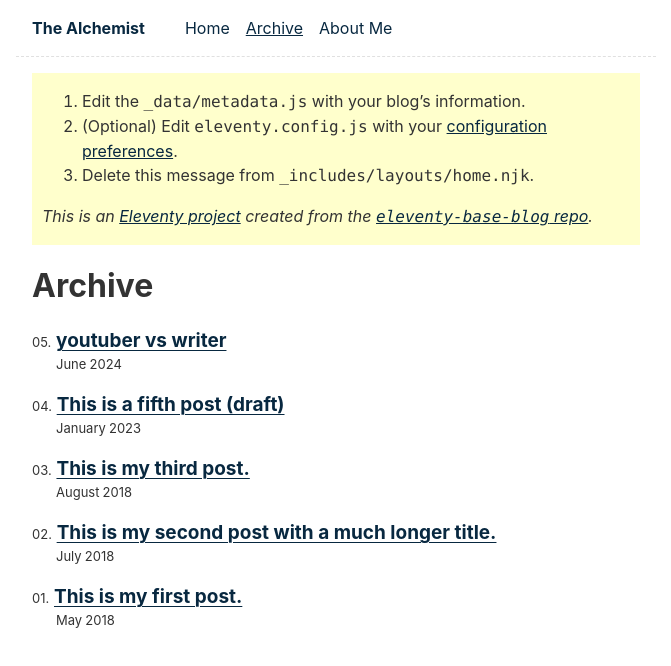
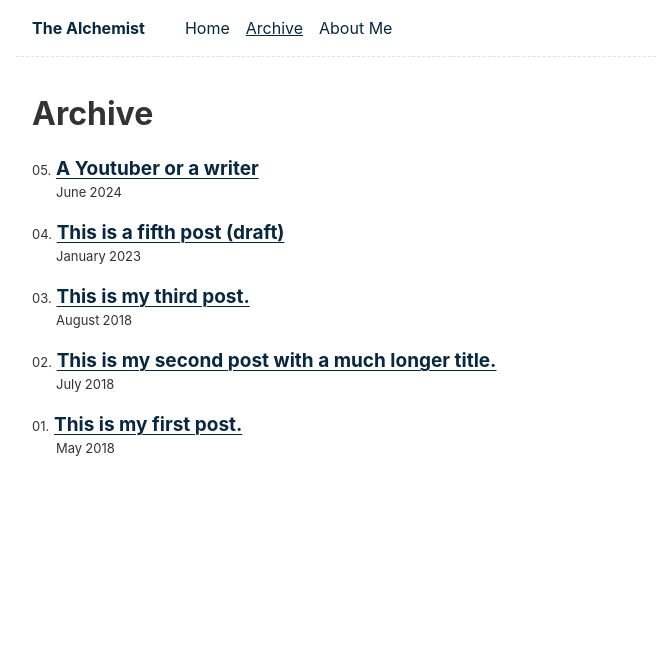
Before and after one commit to daiyyr/the-alchemist, an Eleventy site: page eleventy/content/blog.njk in a window 1280 px wide. Shown: the whole page, without its empty margins (304-975 px from the left). Built offline with nearby package versions, Linux system fonts and the light colour scheme; Eleventy itself is replaced by a stand-in of ours; files that its build step writes are made by us from their sources.

Commit message:
wording; remove head message

```diff
--- a/eleventy/_includes/layouts/home.njk
+++ b/eleventy/_includes/layouts/home.njk
@@ -3,7 +3,7 @@ layout: layouts/base.njk
 ---
 <!-- Delete this message, it will also remove the component CSS from the bundle -->
 {%- css %}{% include "public/css/message-box.css" %}{% endcss %}
-<div class="message-box">
+<div class="message-box" style="display:none">
 	<ol>
 		<li>Edit the <code>_data/metadata.js</code> with your blog’s information.</li>
 		<li>(Optional) Edit <code>eleventy.config.js</code> with your <a href="https://www.11ty.dev/docs/config/">configuration preferences</a>.</li>
--- a/eleventy/content/blog/20240629.md
+++ b/eleventy/content/blog/20240629.md
@@ -1,6 +1,6 @@
 ---
-title: youtuber vs writer
-description: who am I
+title: A Youtuber or a writer
+description: Who am I
 date: 2024-06-29
 tags:
   - journal
```
